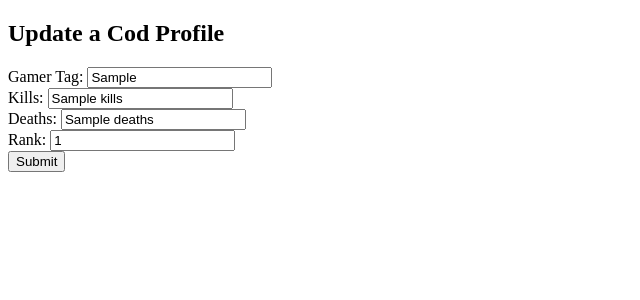
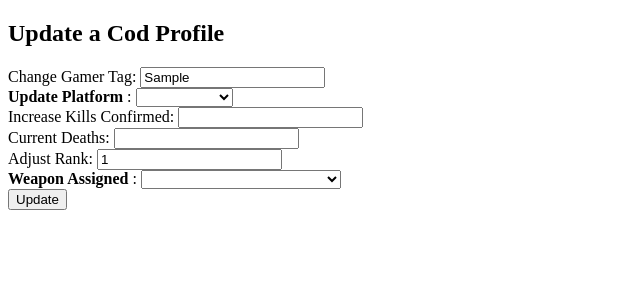
Before and after one commit to TobyKeech/python_project, a Flask app: page /codprofiles/1/edit in a window 1280 px wide. Shown: the part 134-434 px from the top of the page, without its empty margins (0-640 px from the left). Run offline with Flask 2, Linux system fonts and the light colour scheme; a database or web service that is not in the repository returns one stand-in record (values such as "Sample title"); some libraries are stand-ins or nearby versions.

Commit message:
working add function, adjusting edit

```diff
--- a/call_of_duty_app/controllers/cod_controller.py
+++ b/call_of_duty_app/controllers/cod_controller.py
@@ -1,4 +1,4 @@
-from flask import Flask, render_template, request, redirect
+from flask import Flask, render_template, redirect, request
 from repositories import cod_profile_repository
 from repositories import platform_repository
 from repositories import weapon_repository
@@ -6,7 +6,7 @@ from models.cod_profile import CodProfile
 
 from flask import Blueprint
 
-codprofiles_blueprint = Blueprint("", __name__)
+codprofiles_blueprint = Blueprint("codprofiles", __name__)
 
 @codprofiles_blueprint.route("/codprofiles")
 def codprofiles():
@@ -25,9 +25,9 @@ def delete_profile(id):
 
 @codprofiles_blueprint.route("/codprofiles/new")
 def new_profile():
-    platforms = platform_repository.select_all()
-    weapons = weapon_repository.select_all()
-    return render_template("codprofiles/new.html", all_weapons = weapons, all_platforms = platforms)
+    platform = platform_repository.select_all()
+    weapon = weapon_repository.select_all()
+    return render_template("codprofiles/new.html", all_weapons = weapon, all_platforms = platform)
 
 @codprofiles_blueprint.route("/codprofiles", methods=['POST'])
 def create_codprofile():
@@ -35,17 +35,13 @@ def create_codprofile():
     kills = request.form['kills']
     deaths = request.form['deaths']
     rank = request.form['rank']
-
-    platform_id = request.form['platform']
+    platform_id = request.form['platform_id']
     platform = platform_repository.select(platform_id)
-
     weapon_id = request.form['weapon_id']
     weapon = weapon_repository.select(weapon_id)
-
-
     new_codprofile = CodProfile(gamer_tag, kills, deaths, rank, platform, weapon)
     cod_profile_repository.save(new_codprofile)
-    return redirect("/codprofiles")
+    return redirect("codprofiles")
 
 @codprofiles_blueprint.route("/codprofiles/<id>/edit")
 def edit_profile(id):
@@ -54,19 +50,17 @@ def edit_profile(id):
     weapons = weapon_repository.select_all()
     return render_template("codprofiles/edit.html", codprofile= codprofile, all_weapons = weapons, all_platforms = platforms)
 
-
-
-# @codprofiles_blueprint.route("/codprofiles/<id>", methods=["POST"])
-# def update_codprofile(id):
-#     gamer_tag = request.form["gamer_tag"]
-#     kills = request.form['kills']
-#     deaths = request.form['deaths']
-#     rank = request.form['rank']
-#     user = request.form['user']
-#     weapon_id = request.form['weapon_id']
-
-#     weapon = weapon_repository.select(weapon_id)
-#     codprofile = CodProfile(gamer_tag, kills, deaths, rank, user, weapon,id)
-
-#     cod_profile_repository.update(codprofile)
-#     return redirect("/codprofiles")
+@codprofiles_blueprint.route("/codprofiles/<id>", methods=["POST"])
+def update_codprofile(id):
+    gamer_tag = request.form["gamer_tag"]
+    kills = request.form['kills']
+    deaths = request.form['deaths']
+    rank = request.form['rank']
+    platform_id = request.form['platform_id']
+    platform = platform_repository.select(platform_id)
+    weapon_id = request.form['weapon_id']
+    weapon = weapon_repository.select(weapon_id)
+    print(weapon.id)
+    codprofile = CodProfile(gamer_tag, kills, deaths, rank, platform, weapon, id)
+    cod_profile_repository.update(codprofile)
+    return redirect("/codprofiles")
--- a/call_of_duty_app/db/stats_tracker.sql
+++ b/call_of_duty_app/db/stats_tracker.sql
@@ -4,8 +4,8 @@ DROP TABLE IF EXISTS weapons;
 
 
 CREATE TABLE platforms (
-  id SERIAL PRIMARY KEY,
- type VARCHAR(255)
+    id SERIAL PRIMARY KEY,
+    type VARCHAR(255)
 );
 
 CREATE TABLE weapons (
--- a/call_of_duty_app/repositories/cod_profile_repository.py
+++ b/call_of_duty_app/repositories/cod_profile_repository.py
@@ -43,6 +43,6 @@ def delete(id):
     run_sql(sql, values)
 
 def update(codprofile):
-    sql = "UPDATE codprofiles SET (gamer_tag, kills, deaths, rank, platform_id, weapon_id) VALUES (%s, %s, %s, %s, %s, %s) WHERE id = %s"
-    values = [codprofile.gamer_tag, codprofile.kills, codprofile.deaths, codprofile.rank,codprofile.platform_id, codprofile.weapon_id]
+    sql = "UPDATE codprofiles SET (gamer_tag, kills, deaths, rank, platform_id, weapon_id) = (%s, %s, %s, %s, %s, %s) WHERE id = %s"
+    values = [codprofile.gamer_tag, codprofile.kills, codprofile.deaths, codprofile.rank, codprofile.platform.id, codprofile.weapon.id]
     run_sql(sql, values)
--- a/call_of_duty_app/templates/codprofiles/edit.html
+++ b/call_of_duty_app/templates/codprofiles/edit.html
@@ -5,26 +5,45 @@
 
 <form action="/codprofiles/{{ codprofile.id }}" method="POST">
     <div>
-        <label for="gamer_tag"> Gamer Tag:</label>
+        <label for="gamer_tag"> Change Gamer Tag:</label>
         <input type="text" id="gamer_tag" name="gamer_tag" value="{{ codprofile.gamer_tag }}">
     </div>
 
     <div>
-        <label for="kills"> Kills:</label>
-        <input type="text" id="kills" name="kills" value="{{ codprofile.kills }}">
+        <label for="paltform"> <b>Update Platform </b>:</label>
+        <select id="platform" name="platform_id">
+          <option value =' '></option>
+          {% for platform in all_platforms %}
+            <option value="{{ platform.id }}">{{ platform.type }} </option>
+          {% endfor %}
+        </select>
     </div>
 
     <div>
-        <label for="deaths"> Deaths:</label>
-        <input type="text" id="deaths" name="deaths" value="{{ codprofile.deaths }}">
+        <label for="kills"> Increase Kills Confirmed:</label>
+        <input type="number" id="kills" name="kills" value="{{ codprofile.kills }}">
     </div>
 
     <div>
-        <label for="rank"> Rank:</label>
-        <input type="text" id="rank" name="ranks" value="{{ codprofile.rank }}">
+        <label for="deaths"> Current Deaths:</label>
+        <input type="number" id="deaths" name="deaths" value="{{ codprofile.deaths }}">
     </div>
 
-    <input type="submit">
+    <div>
+        <label for="rank"> Adjust Rank:</label>
+        <input type="number" id="rank" name="rank" value="{{ codprofile.rank }}">
+    </div>
+
+    <div>
+        <label for="weapon"> <b>Weapon Assigned </b>:</label>
+        <select id="weapon" name="weapon_id">
+          <option value =' '></option>
+          {% for weapon in all_weapons %}
+            <option value="{{ weapon.id }}">{{ weapon.name }}, {{weapon.type}} </option>
+          {% endfor %}
+        </select>
+    </div>
+    <button type="submit"> Update </button>
     </div>
 </form>
 
--- a/call_of_duty_app/templates/codprofiles/show.html
+++ b/call_of_duty_app/templates/codprofiles/show.html
@@ -7,7 +7,7 @@
         <p><b>Total Kills</b> : {{solo_profile.kills}} </p>
         <p><b>Total Deaths</b> : {{solo_profile.deaths}}</p>
         <p><b>Current Rank</b> : {{solo_profile.rank}}</p>
-        <p><b>Weapon Assigned</b> : {{solo_profile.weapon.name}}, {{solo_profile.weapon.type}}</p>
+        <p><b>Weapon Assigned</b> : {{solo_profile.weapon.name}}, {{solo_profile.weapon.type}}, {{solo_profile.weapon.ammo}}, {{solo_profile.weapon.range}}</p>
         <hr>
 
         <p><a href="/codprofiles/{{solo_profile.id}}/edit"> Edit </a> </p>
```
Also changed, not shown: call_of_duty_app/templates/codprofiles/new.html (+8 -8 lines).
